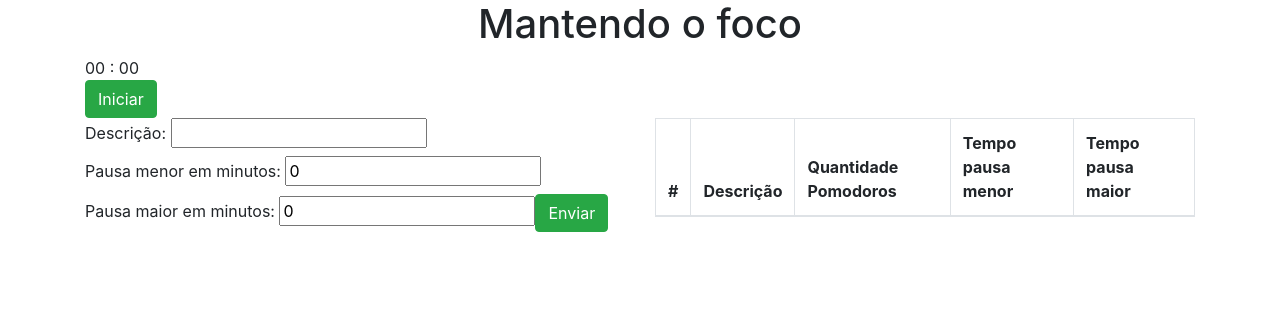
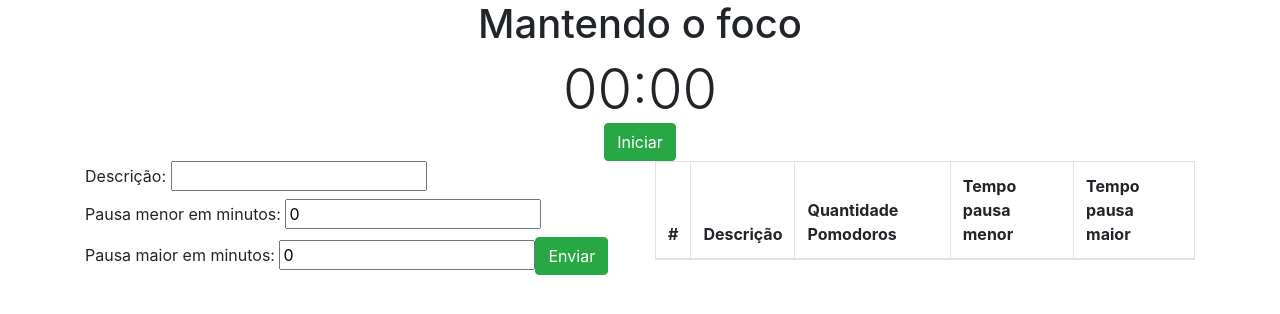
Before and after one commit to leonardosouzafaria/mantendo-o-foco, an Angular app: page / in a window 1280 px wide. Shown: the top 314 px of the page. Built offline with nearby package versions, Linux system fonts and the light colour scheme.

Commit message:
estilização do cronometro

```diff
--- a/src/app/components/cronometro/cronometro/cronometro.component.html
+++ b/src/app/components/cronometro/cronometro/cronometro.component.html
@@ -1,10 +1,6 @@
-<div class="mx-auto">
-  <span>
-    <span class="minutos" #minuto>{{minutos}}</span>
-    :
-    <span class="segundos" #segundo>{{segundos}}</span>
+<div class="text-center">
+  <span class="d-block display-4">
+    <span class=" minutos " #minuto>{{minutos}}</span>:<span class="segundos" #segundo>{{segundos}}</span>
   </span>
+  <button type="button" class="btn btn-success" (click)="iniciar()">Iniciar</button>
 </div>
-
-
-<button type="button" class="btn btn-success" (click)="iniciar()">Iniciar</button>
```
